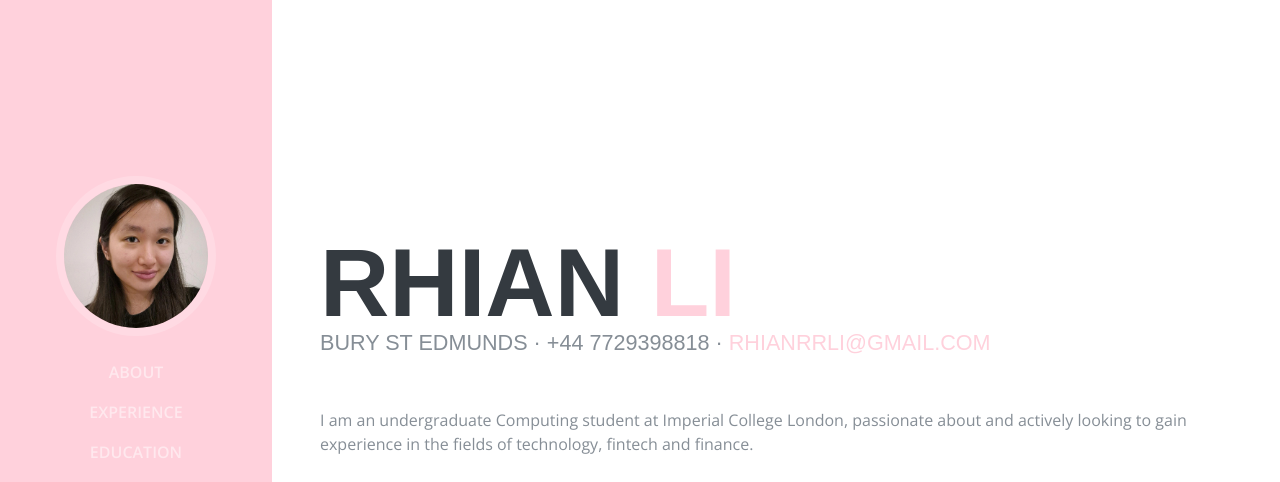
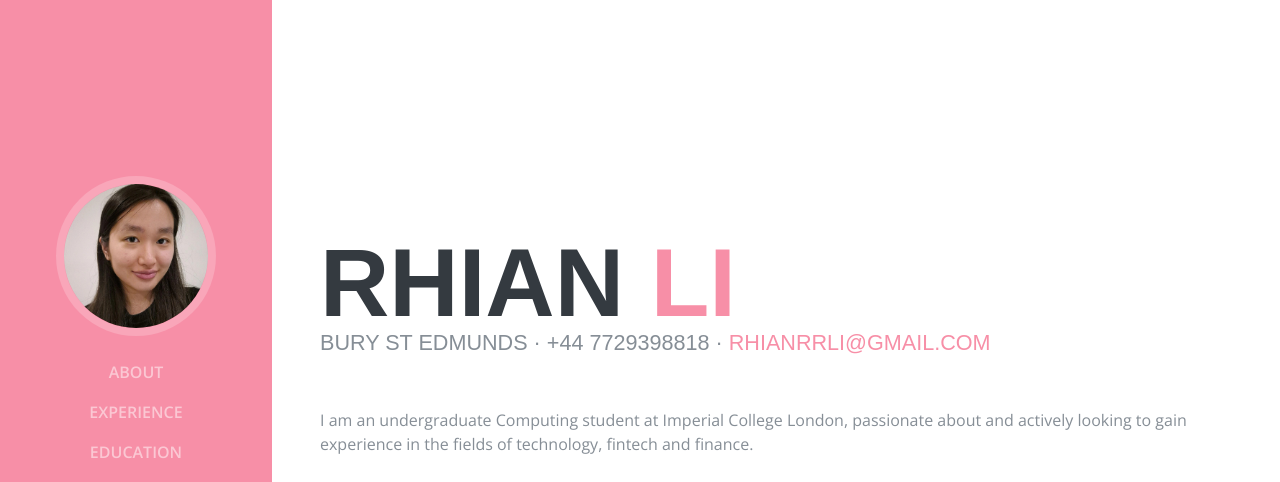
Before and after one commit to RhianGit/rhiangit.github.io, a plain HTML site: page index.html in a window 1280 px wide. Shown: the top 482 px of the page. Drawn offline with nearby package versions, Linux system fonts and the light colour scheme; a web font is replaced by a local one.

Commit message:
changed colour scheme (darker pink)

```diff
--- a/Portfolio/css/resume.css
+++ b/Portfolio/css/resume.css
@@ -6,7 +6,8 @@
 body {
   font-family: 'Open Sans', serif;
   padding-top: 54px;
-  color: #868e96; }
+  color: #868e96;
+}
 
 @media (min-width: 992px) {
   body {
@@ -40,14 +41,14 @@ h2 {
 .list-social-icons a {
   color: #495057; }
   .list-social-icons a:hover {
-    color: #FFD1DC; }
+    color: #F78FA7; }
   .list-social-icons a .fa-lg {
     font-size: 1.75rem; }
 
 .list-icons {
   font-size: 3rem; }
   .list-icons .list-inline-item i:hover {
-    color: #FFD1DC; }
+    color: #F78FA7; }
 
 #sideNav .navbar-nav .nav-item .nav-link {
   font-weight: 600;
@@ -104,12 +105,12 @@ section.resume-section {
     padding-bottom: 3rem !important; } }
 
 .bg-primary {
-  background-color: #FFD1DC !important; }
+  background-color: #F78FA7 !important; }
 
 .text-primary {
-  color: #FFD1DC !important; }
+  color: #F78FA7 !important; }
 
 a {
-  color: #FFD1DC; }
+  color: #F78FA7; }
   a:hover, a:focus, a:active {
     color: #824027; }
```
